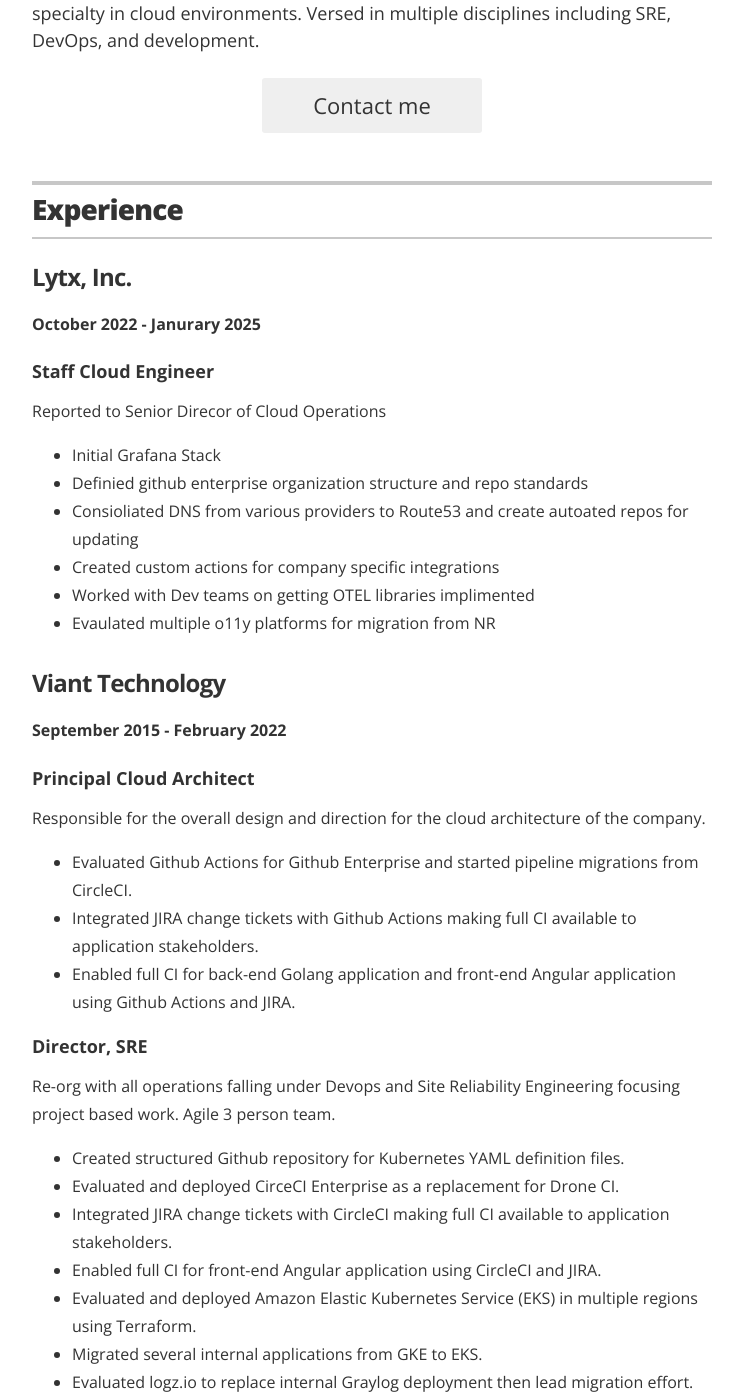
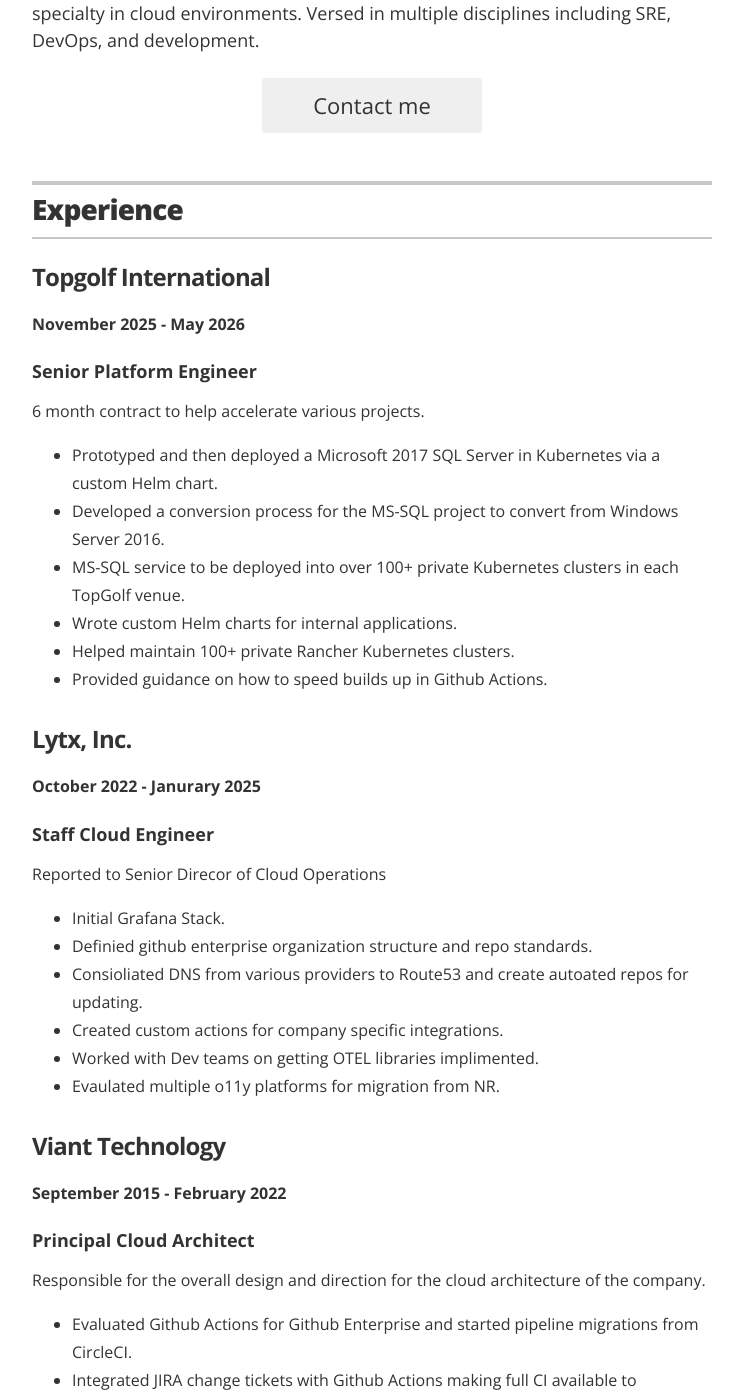
Before and after one commit to replicant0wnz/resume, a Jekyll site: the page built from index.html, in a window 1280 px wide and 1400 px high, scrolled down 340 px. Shown: the whole window, without its empty margins (268-1011 px from the left). Built offline with Jekyll 4.4.1, drawn with Linux system fonts in a browser that asks for light colours.

Commit message:
Topgolf additions

```diff
--- a/_data/experience.yml
+++ b/_data/experience.yml
@@ -1,3 +1,17 @@
+- company: Topgolf International
+  duration: "November 2025 - May 2026"
+  positions:
+
+    - name: Senior Platform Engineer
+      summary: 6 month contract to help accelerate various projects.
+      accomplishments:
+        - Prototyped and then deployed a Microsoft 2017 SQL Server in Kubernetes via a custom Helm chart.
+        - Developed a conversion process for the MS-SQL project to convert from Windows Server 2016.
+        - MS-SQL service to be deployed into over 100+ private Kubernetes clusters in each TopGolf venue.
+        - Wrote custom Helm charts for internal applications.
+        - Helped maintain 100+ private Rancher Kubernetes clusters.
+        - Provided guidance on how to speed builds up in Github Actions.
+
 - company: Lytx, Inc.
   duration: "October 2022 - Janurary 2025"
   positions:
@@ -5,12 +19,12 @@
     - name: Staff Cloud Engineer
       summary: Reported to Senior Direcor of Cloud Operations
       accomplishments:
-        - Initial Grafana Stack
-        - Definied github enterprise organization structure and repo standards
-        - Consioliated DNS from various providers to Route53 and create autoated repos for updating
-        - Created custom actions for company specific integrations
-        - Worked with Dev teams on getting OTEL libraries implimented
-        - Evaulated multiple o11y platforms for migration from NR
+        - Initial Grafana Stack.
+        - Definied github enterprise organization structure and repo standards.
+        - Consioliated DNS from various providers to Route53 and create autoated repos for updating.
+        - Created custom actions for company specific integrations.
+        - Worked with Dev teams on getting OTEL libraries implimented.
+        - Evaulated multiple o11y platforms for migration from NR.
 
 - company: Viant Technology
   duration: "September 2015 - February 2022"
```
